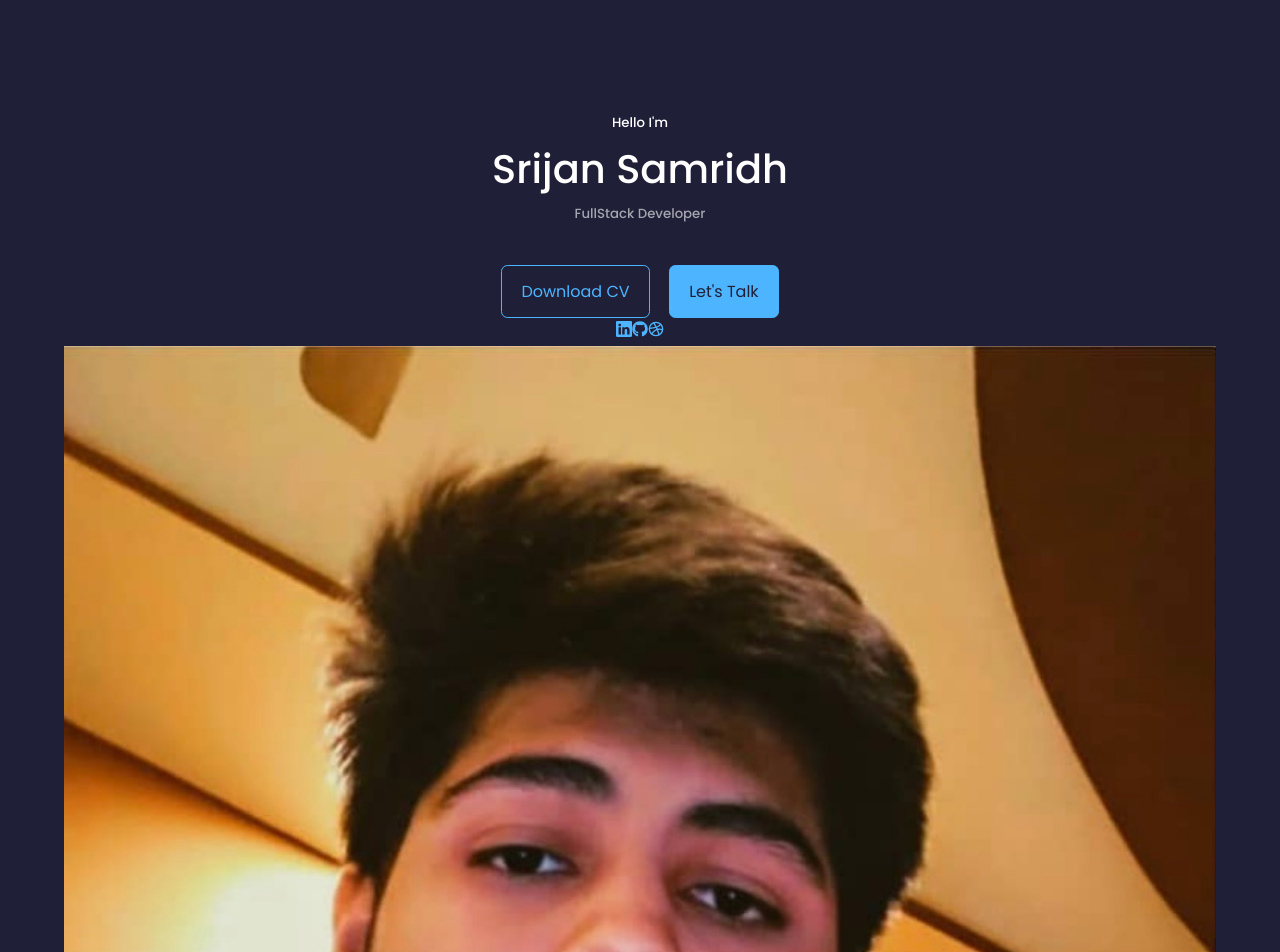
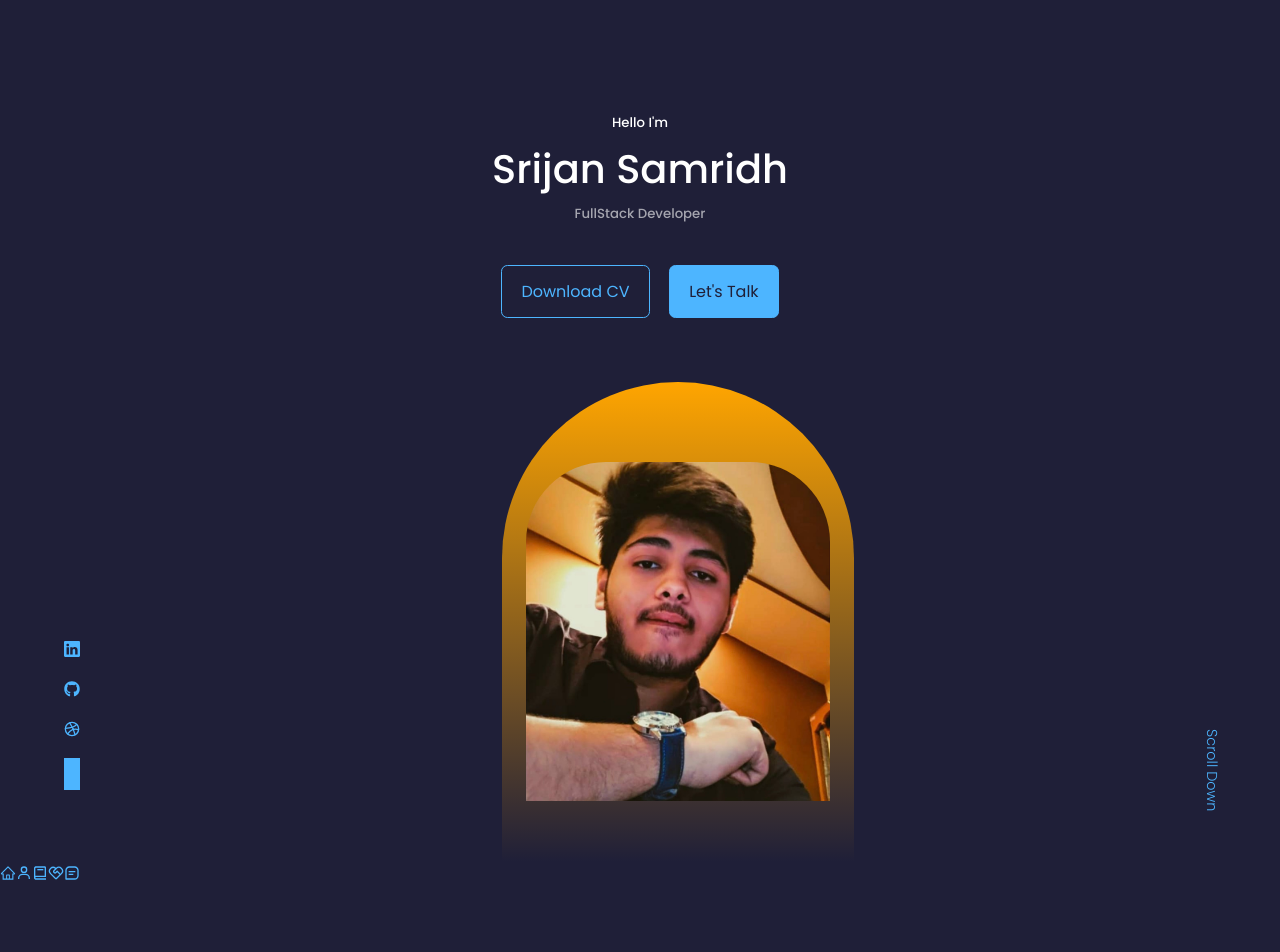
Before and after one commit to SrijanSamridh/myportfolio, a React (Create React App) app: page / in a window 1280 px wide. Shown: the top 952 px of the page. Built offline with nearby package versions, Linux system fonts and the light colour scheme.

Commit message:
new updates

```diff
--- a/src/components/about/About.jsx
+++ b/src/components/about/About.jsx
@@ -2,7 +2,7 @@ import React from "react";
 import "./about.css";
 
 const About = () => {
-  return <div>About</div>;
+  return <section id="about">About</section>;
 };
 
 export default About;
--- a/src/components/header/Header.jsx
+++ b/src/components/header/Header.jsx
@@ -14,9 +14,8 @@ const Header = () => {
         <CTA />
         <HeaderSocial />
         <div className="me">
-          <img src={ME} alt="me"/>
+          <img src={ME} alt="me" className='img'/>
         </div>
-
         <a href="#contact" className="scroll__down">Scroll Down</a>
 
       </div>
--- a/src/components/header/HeaderSocials.jsx
+++ b/src/components/header/HeaderSocials.jsx
@@ -9,7 +9,6 @@ const HeaderSocials = () => {
         <a href="https://www.linkedin.com/in/srijan-samridh/" target="_black"><BsLinkedin/></a>
         <a href="http://github.com" target="_black"><FaGithub/></a>
         <a href="http://dribbble.com" target="_black"><FiDribbble/></a>
-
     </div>
   )
 }
--- a/src/components/header/header.css
+++ b/src/components/header/header.css
@@ -19,8 +19,78 @@ header{
 }
 
 /* ================= HEADER SOCIALS =============== */
-.header__Socials{
+.header__socials{
     display: flex;
     flex-direction: column;
+    align-items: center;
+    gap: 0.8rem;
+    position: absolute;
+    left: 0;
+    bottom: 3rem;
+}
 
+.header__socials::after{
+    content: '';
+    width: 1rem;
+    height: 2rem;
+    background-color: var(--color-primary);
+    margin-bottom: 1.5rem;
 }
+
+
+/* ================= ME =============== */
+
+.me{
+    background: linear-gradient(orange, transparent);
+    width: 22rem;
+    height: 30rem;
+    /* position: absolute; */
+    /* left: calc(50% - 11rem); */
+    margin-top: 4rem;
+    border-radius: 12rem 12rem 0 0;
+    overflow: hidden;
+    padding: 5rem 1.5rem 1.5rem 1.5rem;
+
+    /* padding-top: 4rem; */
+    /* transform: translateX(135%); */
+
+    margin-left: 38%;
+}
+.img{
+    /* width: 100%; */
+    height: 90%;
+    border-radius: 5rem 5rem 0 0;
+}
+
+
+/* ================= SCROLL DOWN =============== */
+.scroll__down{
+    position: absolute;
+    right: -2.3rem;
+    bottom: 5rem;
+    transform: rotate(90deg);
+    font-weight: 300;
+    font-size: 0.9rem;
+}
+
+/* ==================== MEDIA QUERY (MEDIUM DEVICES) ================== */
+@media screen and (max-width: 1024PX) {
+    header{
+        height: 68vh;
+    }
+    .me{
+        margin-left: 28%;
+    }
+  }
+  /* ==================== MEDIA QUERY (SMALL DEVICES) ================== */
+  @media screen and (max-width: 600px) {
+        header{
+            height:100vh;
+        }
+        .header__socials, .scroll__down{
+            display: none;
+        }
+        .me{
+            margin-left: -5%;
+        }
+  }
--- a/src/components/nav/Nav.jsx
+++ b/src/components/nav/Nav.jsx
@@ -1,9 +1,20 @@
 import React from 'react'
 import './nav.css'
+import {AiOutlineHome} from 'react-icons/ai'
+import {BiUser} from 'react-icons/bi'
+import {BiBook} from 'react-icons/bi'
+import {RiServiceLine} from 'react-icons/ri'
+import {BiMessageSquareDetail} from 'react-icons/bi'
 
 const Nav = () => {
   return (
-    <div>Nav</div>
+    <nav>
+      <a href="#"><AiOutlineHome/></a>
+      <a href="#about"><BiUser/></a>
+      <a href="#experince"><BiBook/></a>
+      <a href="#services"><RiServiceLine/></a>
+      <a href="#contact"><BiMessageSquareDetail/></a>
+    </nav>
   )
 }
 
--- a/src/index.css
+++ b/src/index.css
@@ -61,6 +61,7 @@ h1 {
 
 section {
   margin-top: 8rem;
+  height: 100vh;
 }
 
 section > h2,
```
